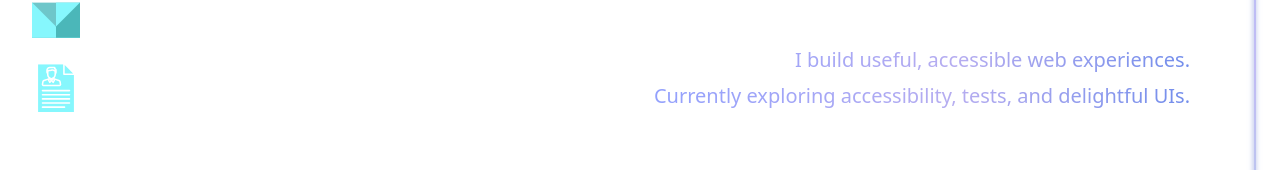
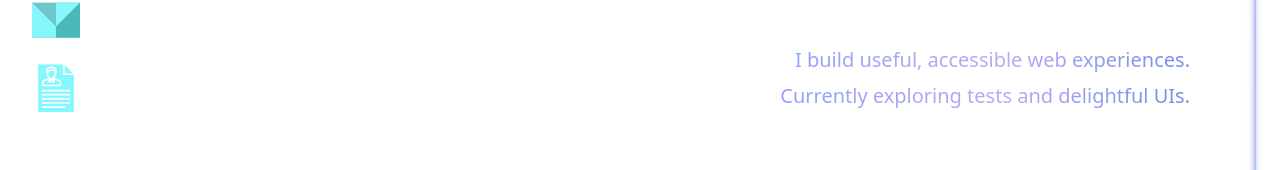
Before and after one commit to MajerAsh/AMajerWebsite, a React (Vite) app: page / in a window 1280 px wide. Shown: the part 333-503 px from the top of the page. Built offline with nearby package versions, Linux system fonts and the light colour scheme.

Commit message:
accessile x2

```diff
--- a/src/pages/Home.jsx
+++ b/src/pages/Home.jsx
@@ -14,9 +14,7 @@ export default function Home() {
           style={{ display: "flex", flexDirection: "column", gap: "0.2em" }}
         >
           <span>I build useful, accessible web experiences.</span>
-          <span>
-            Currently exploring accessibility, tests, and delightful UIs.
-          </span>
+          <span>Currently exploring tests and delightful UIs.</span>
         </div>
       </div>
     </section>
```
